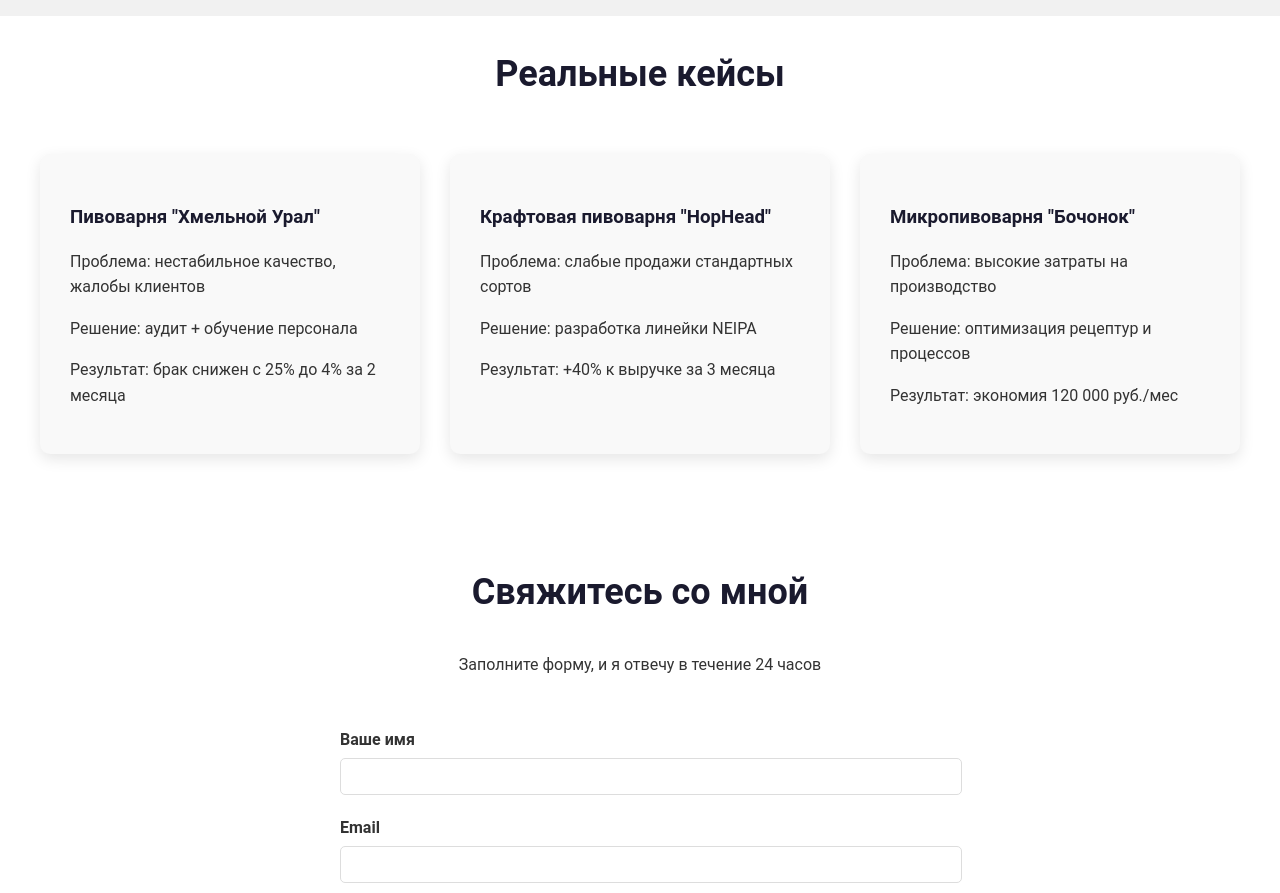
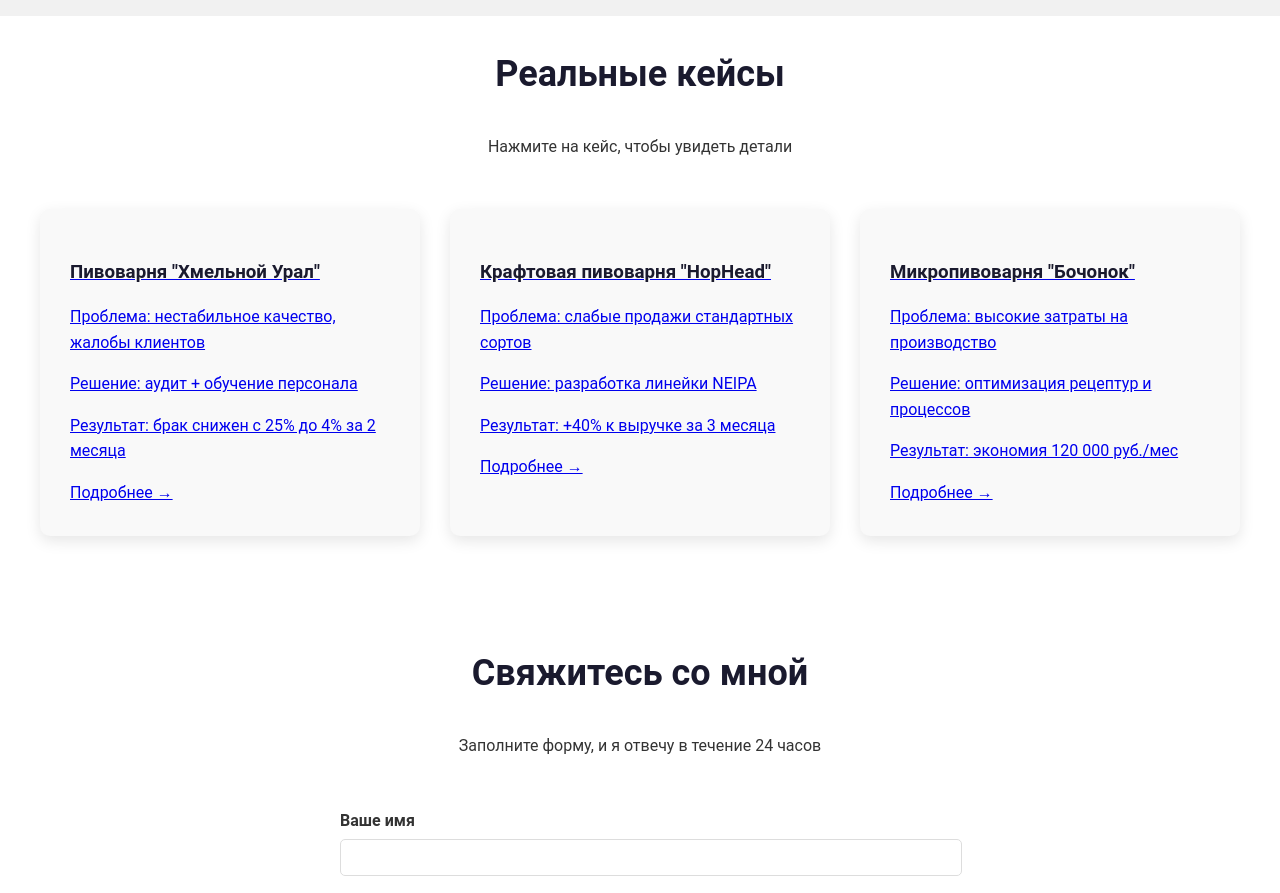
Before and after one commit to sffml/beertech, a plain HTML site: page main/index.html in a window 1280 px wide. Shown: the part 1920-2813 px from the top of the page. Drawn offline with Linux system fonts and the light colour scheme.

Commit message:
Update index.html

```diff
--- a/main/index.html
+++ b/main/index.html
@@ -323,26 +323,30 @@
     <div class="container">
         <div class="section-title">
             <h2>Реальные кейсы</h2>
+            <p>Нажмите на кейс, чтобы увидеть детали</p>
         </div>
         <div class="services-grid">
-                <div class="service-card">
+            <a href="case-ural.html" class="service-card case-card">
                 <h3>Пивоварня "Хмельной Урал"</h3>
                 <p>Проблема: нестабильное качество, жалобы клиентов</p>
                 <p>Решение: аудит + обучение персонала</p>
                 <p>Результат: брак снижен с 25% до 4% за 2 месяца</p>
-                </div>
-                <div class="service-card">
+                <div class="case-link">Подробнее →</div>
+            </a>
+            <a href="case-hophead.html" class="service-card case-card">
                 <h3>Крафтовая пивоварня "HopHead"</h3>
                 <p>Проблема: слабые продажи стандартных сортов</p>
                 <p>Решение: разработка линейки NEIPA</p>
                 <p>Результат: +40% к выручке за 3 месяца</p>
-                </div>
-                <div class="service-card">
+                <div class="case-link">Подробнее →</div>
+            </a>
+            <a href="case-bochonok.html" class="service-card case-card">
                 <h3>Микропивоварня "Бочонок"</h3>
                 <p>Проблема: высокие затраты на производство</p>
                 <p>Решение: оптимизация рецептур и процессов</p>
                 <p>Результат: экономия 120 000 руб./мес</p>
-                </div>
+                <div class="case-link">Подробнее →</div>
+            </a>
         </div>
     </div>
 </section>
```
Lines whose indentation alone changed are shown as unchanged.
